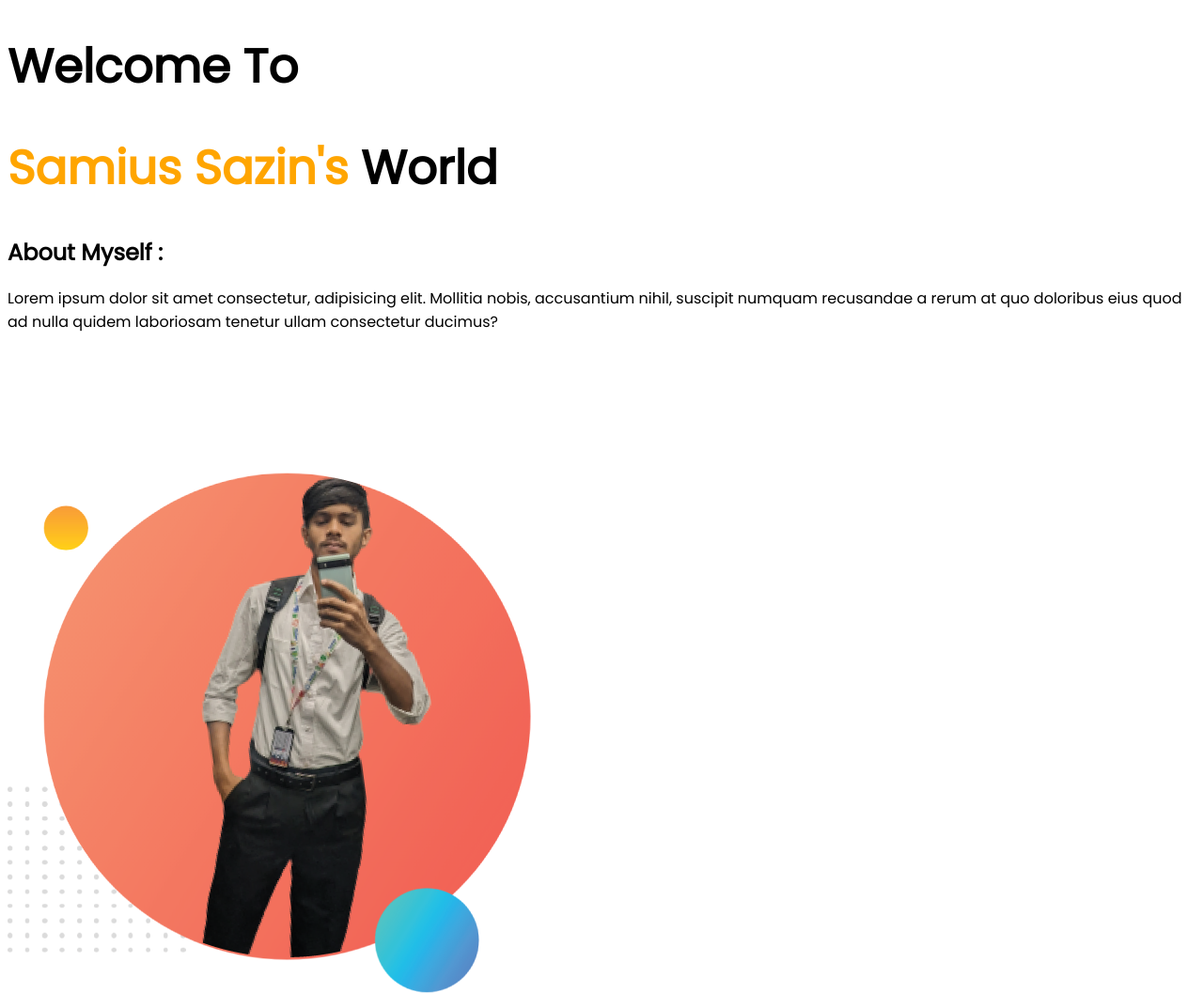
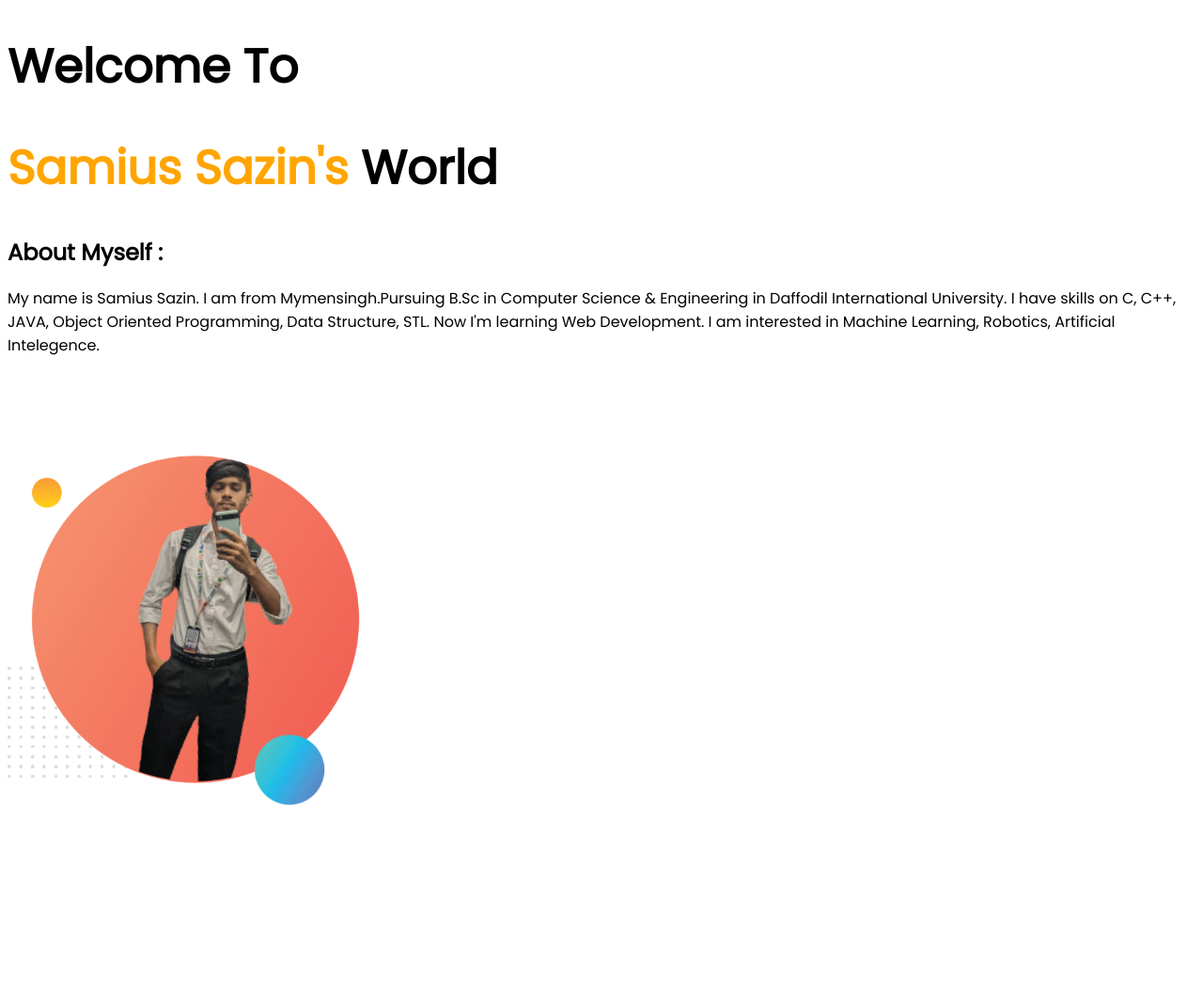
Before and after one commit to Samius-Sazin/Personal_Portfolio, a plain HTML site: page index.html in a window 1280 px wide. Shown: the top 1057 px of the page at 94% size. After the commit the page ends 977 px from the top, so only its background shows below. Drawn offline with Linux system fonts and the light colour scheme.

Commit message:
update about

```diff
--- a/index.html
+++ b/index.html
@@ -17,11 +17,13 @@
 
 </head>
 <body>
+    <div>
         <h1>Welcome To</h1>
         <h1><span class="name_color">Samius Sazin's</span> World</h1>
         <h2>About Myself : </h2>
-        <p>Lorem ipsum dolor sit amet consectetur, adipisicing elit. Mollitia nobis, accusantium nihil, suscipit numquam recusandae a rerum at quo doloribus eius quod ad nulla quidem laboriosam tenetur ullam consectetur ducimus?</p>
-        <img src="images/sazin_1.png" alt="Photo">
+        <p>My name is Samius Sazin. I am from Mymensingh.Pursuing B.Sc in Computer Science & Engineering in Daffodil International University. I have skills on C, C++, JAVA, Object Oriented Programming, Data Structure, STL. Now I'm learning Web Development. I am interested in  Machine Learning, Robotics, Artificial Intelegence.</p>
+    </div>
+    <img src="images/sazin_1.png" alt="Photo" width="400">
 
 
 </body>
```
